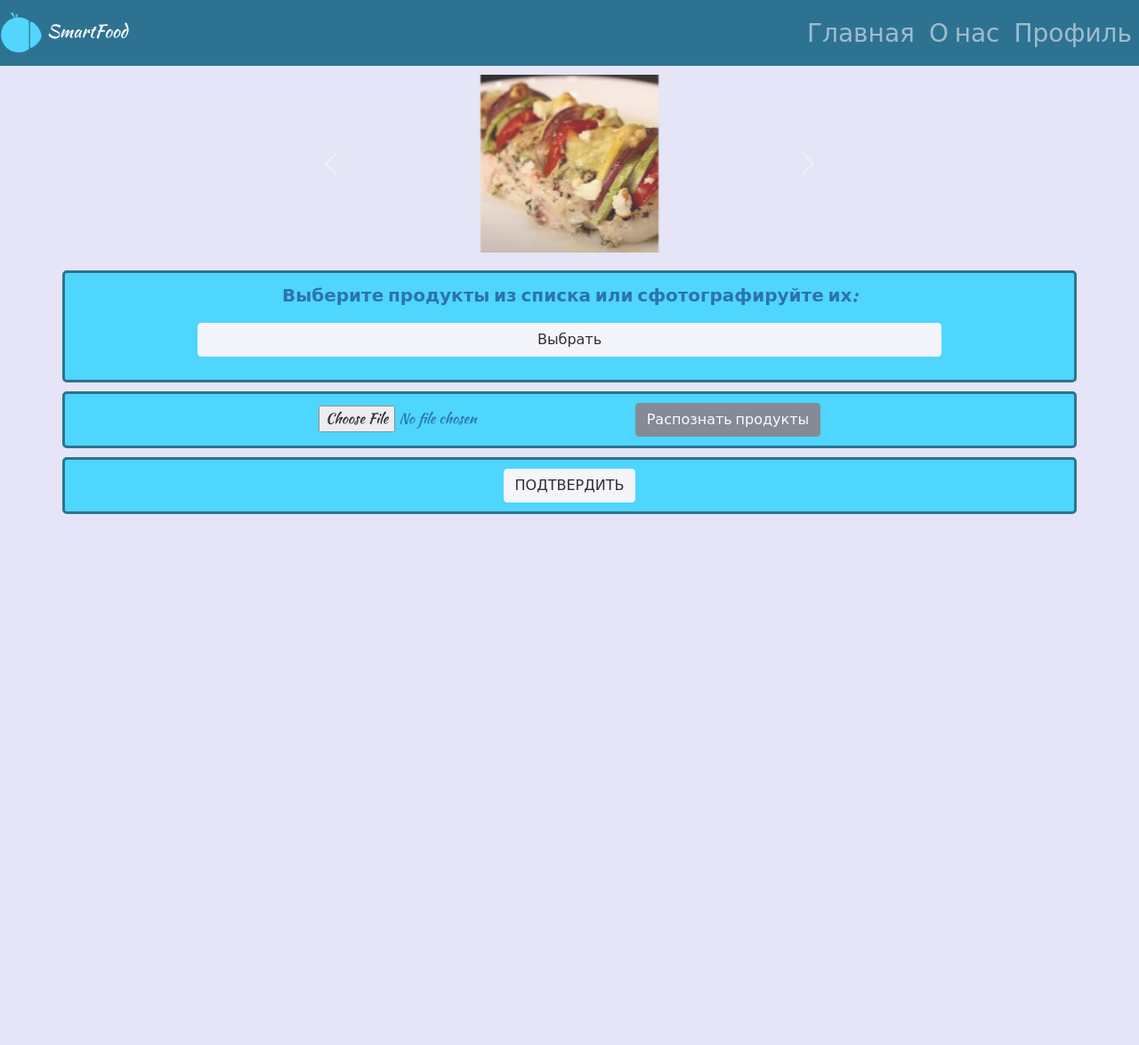
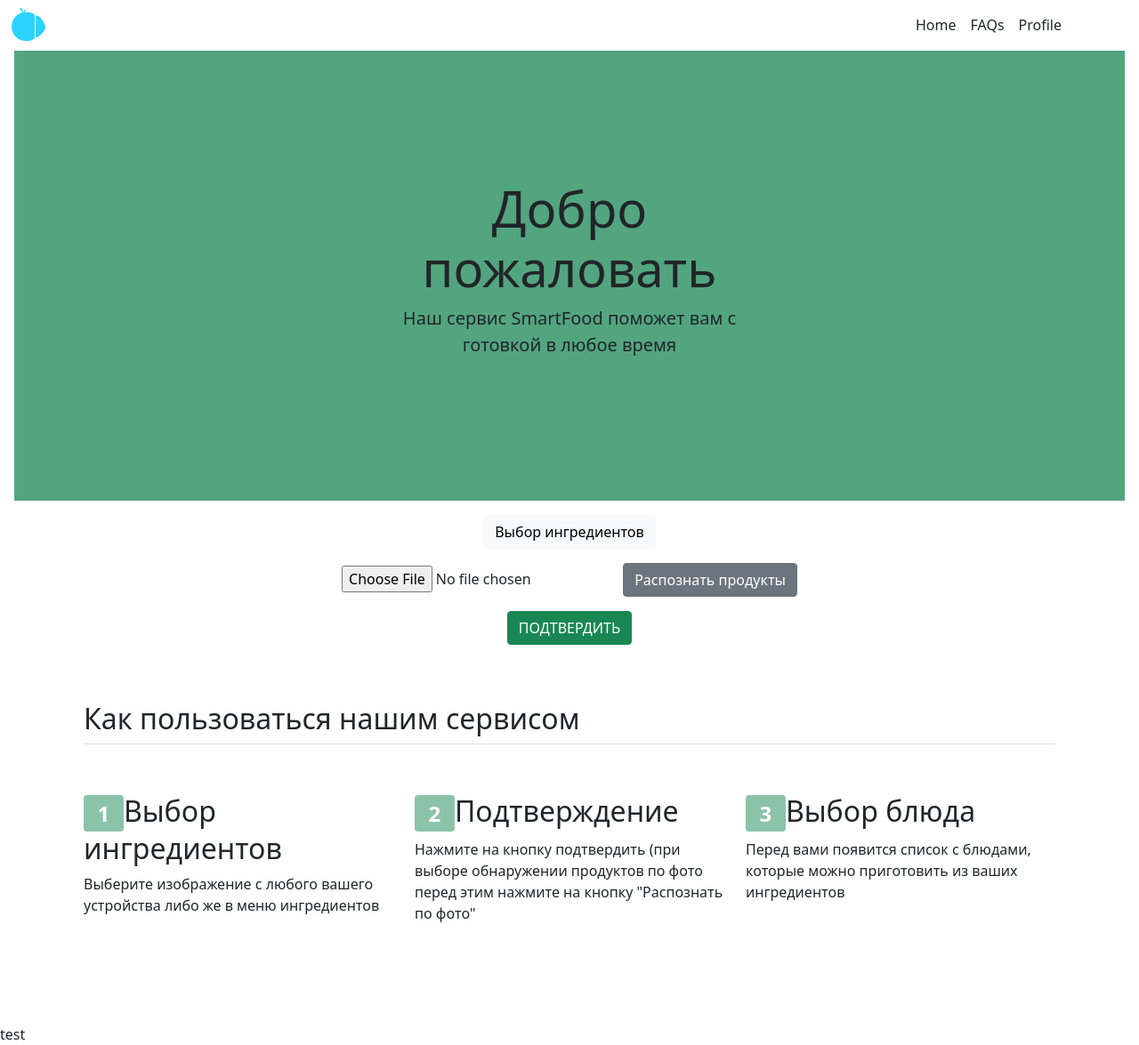
Before and after one commit to Mikrikle/smartfood, a Django app: page /smartfood/ in a window 1280 px wide. Shown: the whole page at 89% size. Before the commit the page ends 578 px from the top, so only its background shows below. Run offline with Django 3.2, Linux system fonts and the light colour scheme; data comes from the database, SQL or seed files in the repository; some libraries are stand-ins or nearby versions.

Commit message:
new design

```diff
--- a/siteapp/static/css/style.css
+++ b/siteapp/static/css/style.css
@@ -1,67 +1,7 @@
 
-/* navbar */
-.container{
-    margin-top: 10px;
-    background-color: #28d3ff;
-    border-radius: 5px;
-    padding: 10px;
-    border: solid #005678 3px;
+/* Меню выбора ингредиентов */
+#collapsebody
+{
+    height: 24em; /* высота нашего блока */
+    overflow-y: scroll; /* прокрутка по вертикали */
 }
-.nav-link{
-    font-size: 1.75em;
-}
-.body{
-    font-family: 'Kaushan Script', cursive;
-    color: #00569f;
-    background-color: #e5e5f7;
-    opacity: 0.8;
-    background-image: radial-gradient(#444cf7 0.5px, #e5e5f7 0.5px);
-    background-size: 10px 10px;
-    background-position: 0 0, 0 0, 10px 18px, 10px 18px, 0 0, 10px 18px;
-}
-.navbar{
-    background-color: #005678;
-}
-.fooditem{
-    margin: 3px;
-    border: solid #005678 2px;
-    background-color: #F0E9E7;
-    border-radius: 5px;
-}
-.fooditem .list-group-item{
-    background-color: #F0E9E7;
-}
-.infooditem{
-    padding: 10px;
-}
-#select-btn{
-    width: 75%;
-}
-.modal-content{
-    background-color: #F0E9E7;
-    border-radius: 5px;
-    padding: 10px;
-    border: solid #FABC5B 3px;
-}
-.img{
-    border-radius: 10px;
-}
-
-/*  carousel  */
-.carousel-container
-{
-    display: flex;
-    justify-content: center;
-    padding:10px;
-}
-.carousel-body
-{
-    width: 50%;
-}
-.carousel-img
-{
-    height:200px;
-    width:200px;
-    background-size:cover;
-    object-fit: cover;
-}
--- a/siteapp/templates/base.html
+++ b/siteapp/templates/base.html
@@ -2,6 +2,7 @@
 
 <!doctype html>
 <html lang="en">
+
 <head>
     <!-- Required meta tags -->
     <meta charset="utf-8">
@@ -13,43 +14,53 @@
     <link href="https://fonts.googleapis.com/css2?family=Kaushan+Script&display=swap" rel="stylesheet">
 
     <!-- Bootstrap CSS -->
-    <link type="text/css" href="{% static '/css/bootstrap.css' %}" rel="stylesheet"/>
-    <link href="{% static '/css/list-groups.css' %}" rel="stylesheet"/>
+    <link type="text/css" href="{% static '/css/bootstrap.css' %}" rel="stylesheet" />
+    <link href="{% static '/css/list-groups.css' %}" rel="stylesheet" />
     <link rel="shortcut icon" href="{% static 'images/icon.ico' %}" type="image/x-icon">
-    <link type="text/css" href="{% static '/css/style.css' %}" rel="stylesheet"/>
+    <link type="text/css" href="{% static '/css/style.css' %}" rel="stylesheet" />
 
     <!-- JS -->
-    <script src="https://code.jquery.com/jquery-3.2.1.slim.min.js" integrity="sha384-KJ3o2DKtIkvYIK3UENzmM7KCkRr/rE9/Qpg6aAZGJwFDMVNA/GpGFF93hXpG5KkN" crossorigin="anonymous"></script>
-    <script src="https://cdnjs.cloudflare.com/ajax/libs/popper.js/1.12.9/umd/popper.min.js" integrity="sha384-ApNbgh9B+Y1QKtv3Rn7W3mgPxhU9K/ScQsAP7hUibX39j7fakFPskvXusvfa0b4Q" crossorigin="anonymous"></script>
+    <script src="https://code.jquery.com/jquery-3.2.1.slim.min.js"
+        integrity="sha384-KJ3o2DKtIkvYIK3UENzmM7KCkRr/rE9/Qpg6aAZGJwFDMVNA/GpGFF93hXpG5KkN"
+        crossorigin="anonymous"></script>
+    <script src="https://cdnjs.cloudflare.com/ajax/libs/popper.js/1.12.9/umd/popper.min.js"
+        integrity="sha384-ApNbgh9B+Y1QKtv3Rn7W3mgPxhU9K/ScQsAP7hUibX39j7fakFPskvXusvfa0b4Q"
+        crossorigin="anonymous"></script>
     <script src="{% static '/js/bootstrap.min.js' %}"></script>
 
 
     {% block header %}
-    {% endblock  %}
+    {% endblock %}
 </head>
+
 <body class="body">
 
-
-
-    <nav class="navbar navbar-expand-lg navbar-dark">
-      <a class="navbar-brand" href="{% url 'index' %}">
-        <img src="{% static 'images/logo.svg' %}" width="48" height="48"/>
-        SmartFood
+    <header
+        class="d-flex flex-wrap align-items-center justify-content-center justify-content-md-between py-3 mb-4 border-bottom">
+        <nav class="navbar navbar-expand-md fixed-top bg-white">
+            <div class="container-fluid">
+                <a href="#" class="d-flex align-items-center col-md-3 mb-2 mb-md-0 text-dark text-decoration-none">
+                    <img src="{% static 'images/logo.svg' %}" width="40" height="40"/>
                 </a>
-      <button class="navbar-toggler" type="button" data-bs-toggle="collapse" data-bs-target="#navbarNav" aria-controls="navbarNav" aria-expanded="false" aria-label="Переключатель навигации">
-        <span class="navbar-toggler-icon"></span>
-      </button>
-      <div class="collapse navbar-collapse justify-content-end" id="navbarNav">
-        <ul class="navbar-nav">
-          <li class="nav-item"><a href="{% url 'index' %}" class="nav-link">Главная</a></li>
-          <li class="nav-item"><a href="{% url 'faq' %}" class="nav-link" aria-current="page">О нас</a></li>
-          <li class="nav-item"><a href="{% url 'info' %}" class="nav-link" aria-current="page">Профиль</a></li>
+                <div class="col-md-3 text-end">
+                    <ul class="nav col-12 col-md-auto mb-2 justify-content-center mb-md-0">
+                        <li><a href="{% url 'index' %}" class="nav-link px-2 link-dark">Home</a></li>
+                        <li><a href="{% url 'faq' %}" class="nav-link px-2 link-dark">FAQs</a></li>
+                        <li><a href="{% url 'info' %}" class="nav-link px-2 link-dark">Profile</a></li>
                     </ul>
                 </div>
+            </div>
         </nav>
+    </header>
 
 
     {% block body %}
-    {% endblock  %}
+    {% endblock %}
+
+    <footer>
+        <div>test</div>
+    </footer>
+
 </body>
+
 </html>
--- a/siteapp/templates/index.html
+++ b/siteapp/templates/index.html
@@ -1,4 +1,4 @@
-{% extends  'base.html' %}
+{% extends 'base.html' %}
 {% load static %}
 
 {% block header %}
@@ -8,13 +8,13 @@
     let selected_dishes_list = [];
 
     // добавляет еду в список текущей еды
-    let addToFoodList = function(name, visionname) {
-        selected_food_list.push({'name':name,'visionname': visionname});
+    let addToFoodList = function (name, visionname) {
+        selected_food_list.push({ 'name': name, 'visionname': visionname });
         console.log(`Выбраны: ${JSON.stringify(selected_food_list)}`);
     }
 
     // удаляет еду из списка текущей еды
-    let deleteFromFoodList = function(name) {
+    let deleteFromFoodList = function (name) {
         selected_food_list = selected_food_list.filter(obj => obj.name !== name);
         console.log(`Выбраны: ${JSON.stringify(selected_food_list)}`);
     }
@@ -22,7 +22,7 @@
     //-------------------------------------------------------------------------------------------------
 
     // создание div во всплывающем окне с названием еды и весом
-    let createDishItemDiv = function(name) {
+    let createDishItemDiv = function (name) {
         let dishes_list = document.getElementById("dishes_list");
         let html_template = `
         <div class="container fooditem">
@@ -39,19 +39,19 @@
     }
 
     // очиста списка блюд
-    let clearDishList = function() {
+    let clearDishList = function () {
         document.getElementById("dishes_list").innerHTML = "";
         selected_dishes_list = [];
     }
 
     // добавляет блюда в список текущих блюд
-    let addToDishList = function(name, weight) {
-        selected_dishes_list.push({'name':name,'weight': weight});
+    let addToDishList = function (name, weight) {
+        selected_dishes_list.push({ 'name': name, 'weight': weight });
         console.log(`Выбраны: ${JSON.stringify(selected_dishes_list)}`);
     }
 
     // удаляет блюда из списка текущих блюд
-    let deleteFromDishList = function(name) {
+    let deleteFromDishList = function (name) {
         selected_dishes_list = selected_dishes_list.filter(obj => obj.name !== name);
         console.log(`Выбраны: ${JSON.stringify(selected_dishes_list)}`);
     }
@@ -60,21 +60,19 @@
 
     // распознавание еды по фото
     document.addEventListener("DOMContentLoaded",
-        function(){
+        function () {
             document.getElementById("handleForm").addEventListener("click",
-                function()
-                {
+                function () {
                     jQuery("#handleForm").addClass('disabled');
                     jQuery("#handleForm").html(
                         `<span class="spinner-border spinner-border-sm" role="status" aria-hidden="true" id="spinner" ></span> Распознавание...`
                     );
 
                     // отправка данных на сервер
-                    let formData  = new FormData( document.getElementById("form") );
+                    let formData = new FormData(document.getElementById("form"));
 
-                    for(let i = 0; i < document.getElementById("img").files.length; i++)
-                    {
-                        formData.append("img[]",document.getElementById("img").files[i]);
+                    for (let i = 0; i < document.getElementById("img").files.length; i++) {
+                        formData.append("img[]", document.getElementById("img").files[i]);
                     }
 
                     let xhr = new XMLHttpRequest();
@@ -91,21 +89,19 @@
                                 `Распознать продукты`
                             );
 
-                            if(response.rezult)
-                            {
+                            if (response.rezult) {
                                 let all_fooditem_selectors = document.querySelectorAll(".fooditem_select");
                                 let all_fooditem_selectors_objects = []
                                 for (let i = 0; i < all_fooditem_selectors.length; i++) {
                                     let value = all_fooditem_selectors[i].parentNode.querySelector(".fooditem_name").innerHTML;
-                                    all_fooditem_selectors_objects.push({"name":value, "obj":all_fooditem_selectors[i]});
+                                    all_fooditem_selectors_objects.push({ "name": value, "obj": all_fooditem_selectors[i] });
                                 }
 
-                                for (let i = 0; i < response.rezult.length; ++i)
-                                {
+                                for (let i = 0; i < response.rezult.length; ++i) {
                                     let food_input_obj = all_fooditem_selectors_objects.find(obj => obj.name == response.names[i]);
-                                    if(food_input_obj){
+                                    if (food_input_obj) {
                                         food_input = food_input_obj.obj;
-                                        if(!food_input.checked){
+                                        if (!food_input.checked) {
                                             addToFoodList(response.names[i], response.rezult[i])
                                             food_input.checked = true;
                                         }
@@ -122,13 +118,13 @@
 
     // Добавляет/Удаляет еду из списка по клику на нее для выбранной еды
     document.addEventListener("DOMContentLoaded",
-        function() {
+        function () {
             let elements = document.querySelectorAll(".fooditem_select");
             for (let i = 0; i < elements.length; i++) {
-                elements[i].onchange = function() {
+                elements[i].onchange = function () {
                     let name = this.parentNode.querySelector(".fooditem_name").innerHTML;
                     let visionname = this.parentNode.querySelector(".fooditem_model_name").innerHTML;
-                    if(this.checked) {
+                    if (this.checked) {
                         addToFoodList(name, visionname);
                     }
                     else {
@@ -141,13 +137,13 @@
 
 
     // Добавляет/Удаляет еду из списка по клику на нее для списка предложенных блюд
-    let updateOnClickToDishes = function() {
+    let updateOnClickToDishes = function () {
         let elements = document.querySelectorAll(".dishitem_select");
         for (let i = 0; i < elements.length; i++) {
-            elements[i].onchange = function() {
+            elements[i].onchange = function () {
                 let name = this.parentNode.querySelector(".fooditem_name").innerHTML;
                 let weight = this.parentNode.querySelector(".fooditem_weight").value;
-                if(this.checked) {
+                if (this.checked) {
                     addToDishList(name, weight);
                 }
                 else {
@@ -160,14 +156,13 @@
 
     // Отправка данных для получения списка возможных блюд
     document.addEventListener("DOMContentLoaded",
-        function(){
+        function () {
             document.getElementById("btn_confirm_food").addEventListener("click",
-                function() {
+                function () {
                     const xhr = new XMLHttpRequest();
                     const url = "{% url 'foodanalize' %}";
                     let s_all_food_list = "";
-                    for(let i = 0; i < selected_food_list.length; ++i)
-                    {
+                    for (let i = 0; i < selected_food_list.length; ++i) {
                         s_all_food_list += JSON.stringify(selected_food_list[i]) + ";";
                     }
                     const params = `csrfmiddlewaretoken={{ csrf_token }}&data=${s_all_food_list}`;
@@ -180,7 +175,7 @@
                             let response = JSON.parse(xhr.response);
                             console.log(`Список предложеной еды ${JSON.stringify(response)}`);
                             clearDishList();
-                            for(let i = 0; i < response.length; ++i){
+                            for (let i = 0; i < response.length; ++i) {
                                 createDishItemDiv(response[i].name);
                             }
                             updateOnClickToDishes();
@@ -196,14 +191,13 @@
 
     // Отправка данных для сохранения блюд в базу данных
     document.addEventListener("DOMContentLoaded",
-        function(){
+        function () {
             document.getElementById("btn_confirm_dishes").addEventListener("click",
-                function() {
+                function () {
                     const xhr = new XMLHttpRequest();
                     const url = "{% url 'addfood' %}";
                     let s_all_food_list = "";
-                    for(let i = 0; i < selected_dishes_list.length; ++i)
-                    {
+                    for (let i = 0; i < selected_dishes_list.length; ++i) {
                         console.log(selected_dishes_list[i]);
                         s_all_food_list += JSON.stringify(selected_dishes_list[i]) + ";";
                     }
@@ -243,58 +237,23 @@
 
 {% block body %}
 
-    <svg xmlns="http://www.w3.org/2000/svg" style="display: none;">
-      <symbol id="list-check" viewBox="0 0 16 16">
-        <path fill-rule="evenodd" d="M5 11.5a.5.5 0 0 1 .5-.5h9a.5.5 0 0 1 0 1h-9a.5.5 0 0 1-.5-.5zm0-4a.5.5 0 0 1 .5-.5h9a.5.5 0 0 1 0 1h-9a.5.5 0 0 1-.5-.5zm0-4a.5.5 0 0 1 .5-.5h9a.5.5 0 0 1 0 1h-9a.5.5 0 0 1-.5-.5zM3.854 2.146a.5.5 0 0 1 0 .708l-1.5 1.5a.5.5 0 0 1-.708 0l-.5-.5a.5.5 0 1 1 .708-.708L2 3.293l1.146-1.147a.5.5 0 0 1 .708 0zm0 4a.5.5 0 0 1 0 .708l-1.5 1.5a.5.5 0 0 1-.708 0l-.5-.5a.5.5 0 1 1 .708-.708L2 7.293l1.146-1.147a.5.5 0 0 1 .708 0zm0 4a.5.5 0 0 1 0 .708l-1.5 1.5a.5.5 0 0 1-.708 0l-.5-.5a.5.5 0 0 1 .708-.708l.146.147 1.146-1.147a.5.5 0 0 1 .708 0z"/>
-      </symbol>
-    </svg>
 
-    <div class="carousel-container">
-        <div class="carousel-body">
-            <div class="carousel slide text-center" id="carouselControls" data-bs-ride="carousel">
-                <div class="carousel-inner">
-                    {% for item in dishlist %}
-                    <div class="carousel-item">
-                        <img class="img-fluid carousel-img" src="{{item.img.url}}" alt={{item.name}}>
-                    </div>
-                    {% endfor %}
-                </div>
-                <a href="#carouselControls" class="carousel-control-prev" role="button" data-bs-slide="prev">
-                    <span class="carousel-control-prev-icon"></span>
-                </a>
-                <a href="#carouselControls" class="carousel-control-next" role="button" data-bs-slide="next">
-                    <span class="carousel-control-next-icon"></span>
-                </a>
-            </div>
+<main>
+    <!--Inro-->
+    <div class="position-relative overflow-hidden p-3 p-md-5 m-md-3 text-center bg-success bg-opacity-75">
+        <div class="col-md-5 p-lg-5 mx-auto my-5">
+            <h1 class="display-4 fw-normal">Добро пожаловать</h1>
+            <p class="lead fw-normal">Наш сервис SmartFood поможет вам с готовкой в любое время</p>
         </div>
     </div>
 
     <div class="container" id="select-food">
-        <p class="fs-5 fw-bolder text-center">Выберите продукты из списка или сфотографируйте их:</p>
         <p class="fs-5 fw-bolder text-center">
-            <button class="btn btn-light" id="select-btn" type="button" data-bs-toggle="collapse" data-bs-target="#collapseExample" aria-expanded="false" aria-controls="collapseExample">
-                Выбрать
+            <button class="btn btn-light" id="select-btn" type="button" data-bs-toggle="collapse"
+                data-bs-target="#collapseExample" aria-expanded="false" aria-controls="collapseExample">
+                Выбор ингредиентов
             </button>
         </p>
-    </div>
-
-    <div class="collapse" id="collapseExample">
-        <div class="d-flex flex-nowrap">
-            <div class="d-flex p-2 bd-highlight flex-wrap justify-content-center col py-3 px-lg-5">
-                {% for item in foodlist %}
-                    <div class="fooditem ml-md-auto">
-                        <label class="list-group-item gap-3 align-self-stretch">
-                            <input class="fooditem_select form-check-input flex-shrink-0" type="checkbox" value="">
-                            <span class="pt-1 form-checked-content">
-                                <strong><div class="fooditem_name">{{ item.name }}</div></strong>
-                                <div class="fooditem_model_name opacity-0">{{ item.visionname }}</div>
-                                <img class="img" src="{{item.img.url}}" alt={{item.name}} width="64" height="64"></a>
-                            </span>
-                        </label>
-                    </div>
-                {% endfor %}
-            </div>
-        </div>
     </div>
 
     <div class="container text-center">
@@ -309,16 +268,67 @@
         </form>
     </div>
 
+    <div class="collapse pt-1" id="collapseExample">
+        <div>
+            <input class="container form-control p-3 mb-2" type="search" placeholder="Поиск" aria-label="Поиск">
         </div>
-    <div class="container text-center">
-        <button id="btn_confirm_food" type="button" class="btn btn-light" data-bs-toggle="modal" data-bs-target="#exampleModal">
+        <div class="container" id="collapsebody">
+            <div class="list-group">
+                {% for item in foodlist %}
+
+                <label class="list-group-item">
+                    <input class="fooditem_select form-check-input me-1" type="checkbox" value="">
+                    <span class="fooditem_name">{{ item.name }}</span>
+                    <span class="fooditem_model_name opacity-0">{{ item.visionname }}</span>
+                </label>
+
+                {% endfor %}
+            </div>
+        </div>
+    </div>
+
+    <div class="container text-center p-3">
+        <button id="btn_confirm_food" type="button" class="btn btn-success" data-bs-toggle="modal"
+            data-bs-target="#exampleModal">
             ПОДТВЕРДИТЬ
         </button>
     </div>
 
+</main>
+
+
+
+<!--Instruction-->
+<div class="container px-4 py-5">
+    <h2 class="pb-2 border-bottom">Как пользоваться нашим сервисом</h2>
+    <div class="row g-4 py-5 row-cols-1 row-cols-lg-3">
+        <div class="col d-flex align-items-start">
+            <div>
+                <h2><span class="badge bg-secondary bg-success bg-opacity-50">1</span>Выбор ингредиентов</h2>
+                <p>Выберите изображение с любого вашего устройства либо же в меню ингредиентов</p>
+            </div>
+        </div>
+        <div class="col d-flex align-items-start">
+            <div>
+                <h2><span class="badge bg-secondary bg-success bg-opacity-50">2</span>Подтверждение</h2>
+                <p>Нажмите на кнопку подтвердить (при выборе обнаружении продуктов по фото перед этим нажмите на
+                    кнопку "Распознать по фото"</p>
+            </div>
+        </div>
+        <div class="col d-flex align-items-start">
+            <div>
+                <h2><span class="badge bg-secondary bg-success bg-opacity-50">3</span>Выбор блюда</h2>
+                <p>Перед вами появится список с блюдами, которые можно приготовить из ваших ингредиентов</p>
+            </div>
+        </div>
+    </div>
+</div>
+
+
 
 <!-- Modal -->
-  <div class="modal fade" id="exampleModal" tabindex="-1" data-bs-backdrop="static" data-bs-keyboard="false" aria-labelledby="exampleModalLabel" aria-hidden="true">
+<div class="modal fade" id="exampleModal" tabindex="-1" data-bs-backdrop="static" data-bs-keyboard="false"
+    aria-labelledby="exampleModalLabel" aria-hidden="true">
     <div class="modal-dialog">
         <div class="modal-content">
             <div class="modal-header">
@@ -330,15 +340,10 @@
             <div class="modal-body list-group" id="dishes_list">
             </div>
             <div class="modal-footer">
-          <button id="btn_confirm_dishes" type="button" class="btn btn-light">Подтвердить</button>
+                <button id="btn_confirm_dishes" type="button" class="btn btn-success">Подтвердить</button>
             </div>
         </div>
     </div>
 </div>
 
-
-<script>
-    document.getElementsByClassName("carousel-item")[0].classList.add("active");
-</script>
-
 {% endblock body %}
```
Lines whose indentation alone changed are shown as unchanged.
